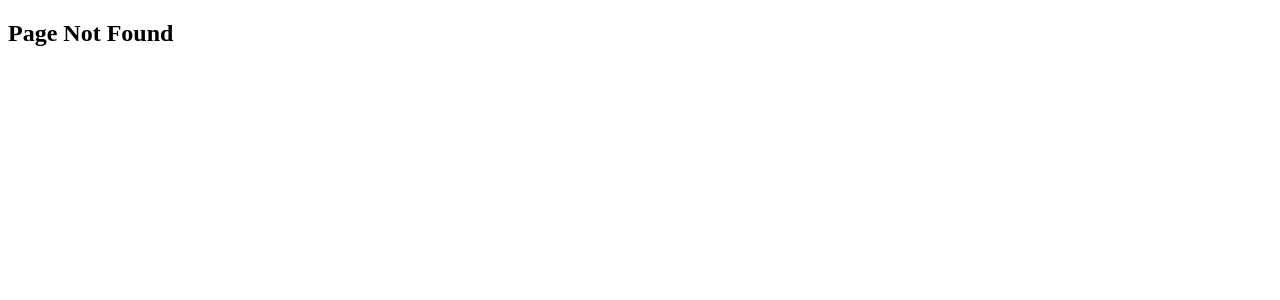
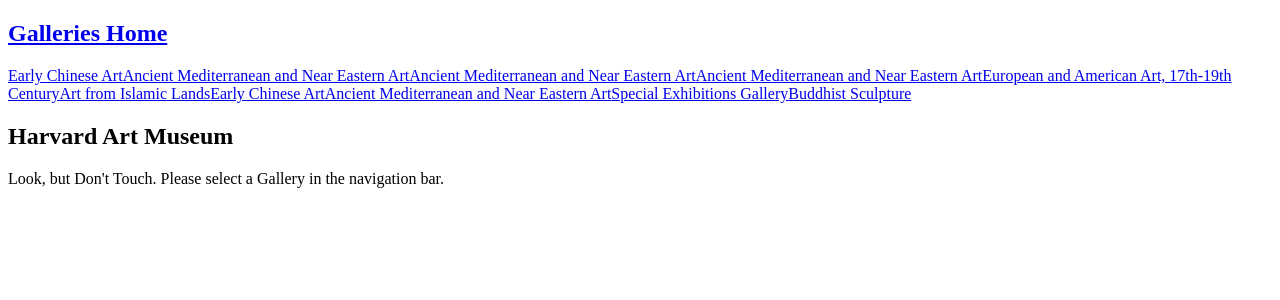
Before and after one commit to acheung-94/art-museum, a React (Vite) app in the folder art-museum/: page / in a window 1280 px wide. Before the commit this address had no page. Shown: the top 300 px of the page. Built offline with nearby package versions, Linux system fonts and the light colour scheme; the HTML template or start-up script is replaced by a standard one.

Commit message:
complete phase 3

```diff
--- a/art-museum/src/App.jsx
+++ b/art-museum/src/App.jsx
@@ -1,11 +1,40 @@
 import harvardArt from '/src/data/harvardArt.js'
 import { createBrowserRouter, RouterProvider} from 'react-router-dom'
 import GalleryNavigation from './components/GalleryNavigation';
+import {Outlet} from 'react-router-dom'
+
 
 const router = createBrowserRouter( [
-  {path: "*", element: <h2>Page Not Found</h2>},
-  {path: "/galleries", element: < GalleryNavigation galleries={harvardArt.records} />}
+  { element: <Layout />,
+    children: [
+      {
+        path: "/",
+        element:
+          <>
+            <h2>Harvard Art Museum</h2>
+            <p>
+              Look, but Don&apos;t Touch. Please select a Gallery in the
+              navigation bar.
+            </p>
+          </>
+      },
+      {path: "*", element: <h2>Page Not Found</h2>}
+
+    ]}
 ])
+
+function Layout() {
+  return (
+    <div className="page-wrapper">
+      <GalleryNavigation galleries={harvardArt.records} />
+      <main>
+        <Outlet />
+      </main>
+    </div>
+  );
+}
+
+
 
 function App() {
   return < RouterProvider router={router} />;
--- /dev/null
+++ b/art-museum/src/components/GalleryNavigation/GalleryNavigation.css
@@ -0,0 +1,3 @@
+.active {
+    background-color: blue;
+}
--- a/art-museum/src/components/GalleryNavigation/GalleryNavigation.jsx
+++ b/art-museum/src/components/GalleryNavigation/GalleryNavigation.jsx
@@ -1,15 +1,15 @@
 import { NavLink } from "react-router-dom";
-
+import './GalleryNavigation.css'
 function GalleryNavigation({ galleries }) {
     console.log(galleries);
     return (
         <nav>
+            <NavLink to='/' > <h1>Galleries Home</h1></NavLink>
+
             {galleries.map(element => (
                 <NavLink to={`galleries/${element.id}`} key={element.id}>{element.name}</NavLink>
             ))
             }
-
-          <h1>Galleries</h1>
 
         </nav>
     )
```
